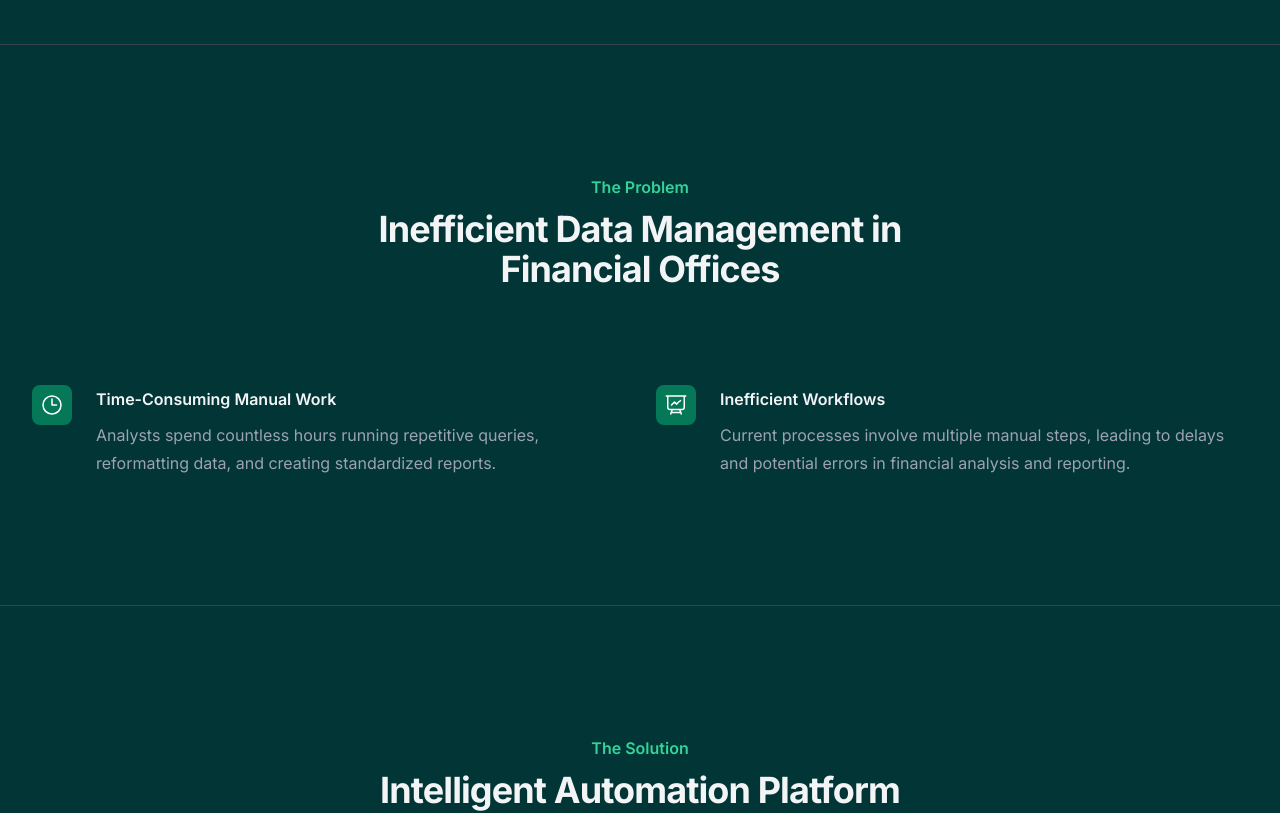
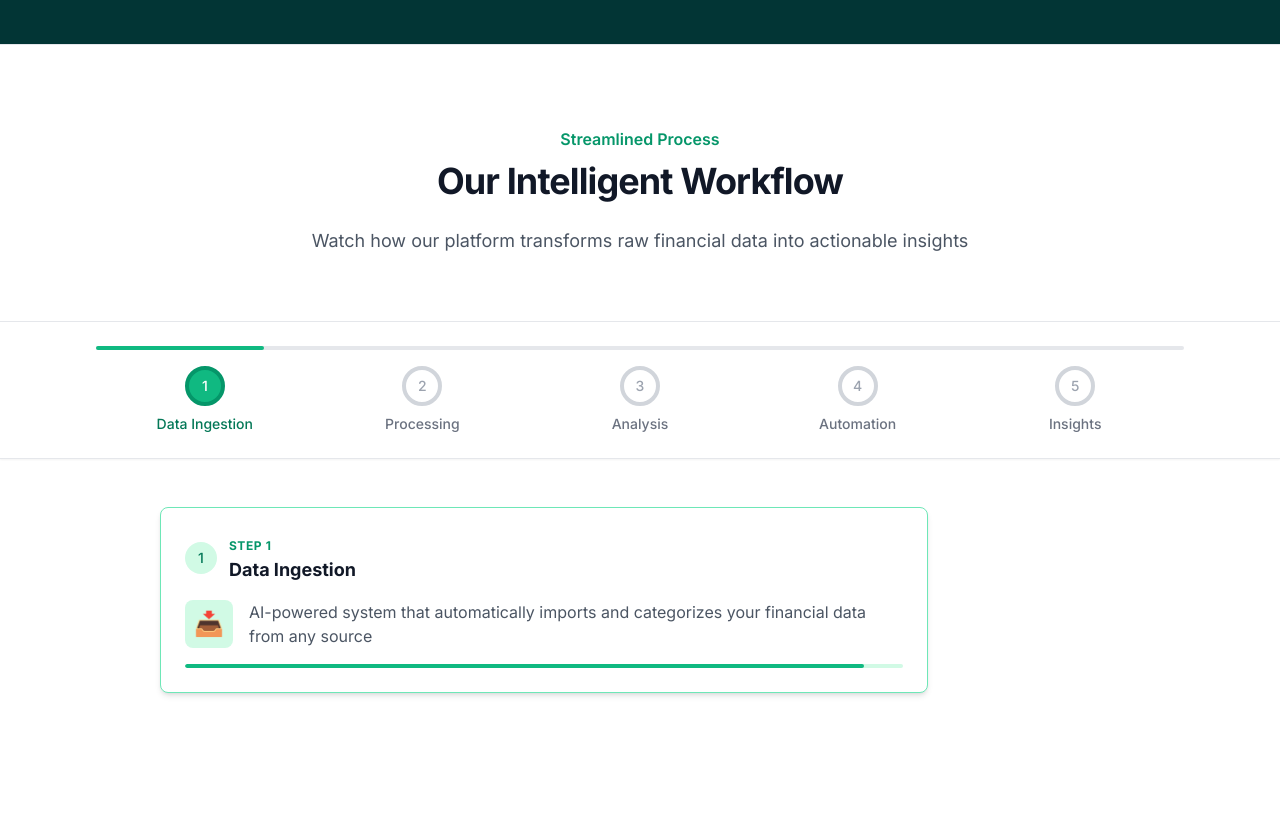
Before and after one commit to rvedula02/arcta-site, a Next.js app: page / in a window 1280 px wide. Shown: the part 500-1313 px from the top of the page. Built offline with nearby package versions, Linux system fonts and the light colour scheme.

Commit message:
looking better

```diff
--- a/src/app/page.tsx
+++ b/src/app/page.tsx
@@ -1,6 +1,5 @@
 import Hero from '@/components/sections/Hero';
-import Problem from '@/components/sections/Problem';
-import Solution from '@/components/sections/Solution';
+import AdvancedWorkflowAnimation from '@/components/sections/AdvancedWorkflowAnimation';
 import VideoDemo from '@/components/sections/VideoDemo';
 
 const features = [
@@ -91,8 +90,7 @@
   return (
     <div className="bg-dark-green text-gray-300">
       <Hero />
-      <Problem />
-      <Solution />
+      <AdvancedWorkflowAnimation />
       <VideoDemo />
 
       {/* Features section - Restyled as cards */}
--- a/src/components/sections/AdvancedWorkflowAnimation.tsx
+++ b/src/components/sections/AdvancedWorkflowAnimation.tsx
@@ -1,11 +1,11 @@
 'use client';
 
-import React, { useState, useEffect } from 'react';
+import React, { useState, useEffect, useRef } from 'react';
 import { motion, useScroll, useTransform } from 'framer-motion';
 
 export default function AdvancedWorkflowAnimation() {
   // Reference for the section
-  const sectionRef = React.useRef(null);
+  const sectionRef = useRef<HTMLDivElement>(null);
   const [activeStep, setActiveStep] = useState(0);
 
   // Define workflow steps
@@ -30,15 +30,14 @@
   useEffect(() => {
     const unsubscribe = scrollYProgress.onChange(value => {
       const stepCount = workflowSteps.length;
-      const stepSegment = 0.9 / stepCount;
 
       if (value < 0.1) {
         setActiveStep(0);
       } else if (value >= 0.9) {
         setActiveStep(stepCount + 1);
       } else {
-        const normalizedProgress = value / 0.9;
-        const currentStep = Math.ceil(normalizedProgress * stepCount);
+        const normalizedProgress = (value - 0.1) / 0.8; // Adjust progress range to exclude header/footer buffers
+        const currentStep = Math.max(1, Math.ceil(normalizedProgress * stepCount));
         setActiveStep(currentStep);
       }
     });
@@ -47,26 +46,26 @@
   }, [scrollYProgress, workflowSteps.length]);
 
   return (
-    <div ref={sectionRef} className="bg-gray-50 py-20">
+    <div ref={sectionRef} className="bg-white dark:bg-gray-900 py-20 text-gray-900 dark:text-gray-100 border-t border-gray-200 dark:border-gray-700">
       {/* Header */}
       <div className="mx-auto max-w-7xl px-6 lg:px-8 mb-16">
         <div className="mx-auto max-w-2xl lg:text-center">
-          <h2 className="text-base font-semibold leading-7 text-emerald-600">Streamlined Process</h2>
-          <p className="mt-2 text-3xl font-bold tracking-tight text-gray-900 sm:text-4xl">
+          <h2 className="text-base font-semibold leading-7 text-emerald-600 dark:text-emerald-400">Streamlined Process</h2>
+          <p className="mt-2 text-3xl font-bold tracking-tight sm:text-4xl">
             Our Intelligent Workflow
           </p>
-          <p className="mt-6 text-lg leading-8 text-gray-600">
+          <p className="mt-6 text-lg leading-8 text-gray-600 dark:text-gray-400">
             Watch how our platform transforms raw financial data into actionable insights
           </p>
         </div>
       </div>
 
-      {/* Fixed timeline header */}
-      <div className="sticky top-0 bg-gray-50 py-6 border-t border-b border-gray-200 z-50 shadow-sm">
+      {/* Fixed timeline header - Adjusted for dark mode */}
+      <div className="sticky top-0 bg-white dark:bg-gray-900 py-6 border-t border-b border-gray-200 dark:border-gray-700 z-10 shadow-sm">
         <div className="mx-auto max-w-6xl px-6 lg:px-8">
           <div className="relative">
             {/* Horizontal timeline line */}
-            <div className="h-1 bg-gray-200 rounded-full"></div>
+            <div className="h-1 bg-gray-200 dark:bg-gray-700 rounded-full"></div>
 
             {/* Animated progress line */}
             <motion.div
@@ -74,27 +73,26 @@
               style={{ width: lineProgress }}
             />
 
-            {/* Step markers */}
+            {/* Step markers - Adjusted for dark mode */}
             <div className="flex justify-between mt-4">
-              {workflowSteps.map((step, index) => {
+              {workflowSteps.map((step) => {
                 const isActive = activeStep >= step.id;
-                const isCurrent = activeStep === step.id;
 
                 return (
-                  <div key={step.id} className="flex flex-col items-center">
+                  <div key={step.id} className="flex flex-col items-center w-1/5 px-1">
                     {/* Step circle */}
-                    <div className={`w-10 h-10 rounded-full flex items-center justify-center text-sm font-medium border-4 ${
+                    <div className={`w-10 h-10 rounded-full flex items-center justify-center text-sm font-medium border-4 transition-colors duration-300 ${
                       isActive
-                        ? 'bg-emerald-500 text-white border-emerald-600'
-                        : 'bg-white text-gray-400 border-gray-300'
-                    } transition-colors duration-300`}>
+                        ? 'bg-emerald-500 text-white border-emerald-600 dark:border-emerald-700'
+                        : 'bg-white dark:bg-gray-800 text-gray-400 dark:text-gray-500 border-gray-300 dark:border-gray-600'
+                    }`}>
                       {step.id}
                     </div>
 
                     {/* Step name */}
-                    <p className={`mt-2 text-sm font-medium ${
-                      isActive ? 'text-emerald-700' : 'text-gray-500'
-                    } text-center transition-colors duration-300`}>
+                    <p className={`mt-2 text-xs sm:text-sm font-medium text-center transition-colors duration-300 ${
+                      isActive ? 'text-emerald-700 dark:text-emerald-300' : 'text-gray-500 dark:text-gray-400'
+                    }`}>
                       {step.name}
                     </p>
                   </div>
@@ -105,8 +103,8 @@
         </div>
       </div>
 
-      {/* Step contents - staggered cards */}
-      <div className="mx-auto max-w-5xl px-6 lg:px-8 mt-12">
+      {/* Step contents - staggered cards - Adjusted for dark mode */}
+      <div className="mx-auto max-w-5xl px-6 lg:px-8 mt-12 relative" style={{ minHeight: `${workflowSteps.length * 8}rem` }}> {/* Add min-height */}
         {workflowSteps.map((step, index) => {
           const isVisible = activeStep >= step.id;
           const isActive = activeStep === step.id;
@@ -116,10 +114,11 @@
             <div
               key={step.id}
               className={`mb-20 ${isLeft ? 'mr-auto ml-0' : 'ml-auto mr-0'} relative w-full md:w-4/5`}
+              style={{ minHeight: '10rem' }} // Ensure each step container has some height
             >
               <motion.div
-                className={`border rounded-lg shadow-md p-6 bg-white ${
-                  isActive ? 'border-emerald-300' : 'border-gray-100'
+                className={`border rounded-lg shadow-md p-6 bg-white dark:bg-gray-800 transition-colors duration-300 ${
+                  isActive ? 'border-emerald-300 dark:border-emerald-600' : 'border-gray-200 dark:border-gray-700'
                 }`}
                 initial={{ opacity: 0, y: 50, x: isLeft ? -20 : 20 }}
                 animate={{
@@ -131,31 +130,31 @@
               >
                 {/* Step indicator */}
                 <div className="flex items-center mb-4">
-                  <div className={`w-8 h-8 rounded-full flex items-center justify-center text-sm font-medium mr-3 ${
-                    isActive ? 'bg-emerald-100 text-emerald-700' : 'bg-gray-100 text-gray-500'
+                  <div className={`w-8 h-8 rounded-full flex items-center justify-center text-sm font-medium mr-3 transition-colors duration-300 ${
+                    isActive ? 'bg-emerald-100 text-emerald-700 dark:bg-emerald-900 dark:text-emerald-300' : 'bg-gray-100 text-gray-500 dark:bg-gray-700 dark:text-gray-400'
                   }`}>
                     {step.id}
                   </div>
                   <div>
-                    <span className={`text-xs uppercase tracking-wider font-bold ${
-                      isActive ? 'text-emerald-600' : 'text-gray-500'
+                    <span className={`text-xs uppercase tracking-wider font-bold transition-colors duration-300 ${
+                      isActive ? 'text-emerald-600 dark:text-emerald-400' : 'text-gray-500 dark:text-gray-400'
                     }`}>
                       Step {step.id}
                     </span>
-                    <h3 className="text-lg font-bold text-gray-900">{step.name}</h3>
+                    <h3 className="text-lg font-bold text-gray-900 dark:text-gray-100">{step.name}</h3>
                   </div>
                 </div>
 
                 <div className="flex items-start">
                   <div className="flex-shrink-0 mr-4">
-                    <div className={`w-12 h-12 rounded-lg flex items-center justify-center text-2xl ${
-                      isActive ? 'bg-emerald-100' : 'bg-gray-100'
+                    <div className={`w-12 h-12 rounded-lg flex items-center justify-center text-2xl transition-colors duration-300 ${
+                      isActive ? 'bg-emerald-100 dark:bg-emerald-900' : 'bg-gray-100 dark:bg-gray-700'
                     }`}>
                       {step.icon}
                     </div>
                   </div>
 
-                  <p className="text-gray-600">
+                  <p className="text-gray-600 dark:text-gray-400">
                     {step.description}
                   </p>
                 </div>
@@ -163,7 +162,7 @@
                 {/* Progress indicator for active step */}
                 {isActive && (
                   <motion.div
-                    className="w-full h-1 bg-emerald-100 mt-4 rounded-full overflow-hidden"
+                    className="w-full h-1 bg-emerald-100 dark:bg-emerald-900 mt-4 rounded-full overflow-hidden"
                     initial={{ opacity: 0 }}
                     animate={{ opacity: 1 }}
                     transition={{ delay: 0.3 }}
@@ -182,7 +181,7 @@
         })}
       </div>
 
-      {/* Final result - only shows after all steps are complete */}
+      {/* Final result - only shows after all steps are complete - Adjusted for dark mode */}
       {activeStep > workflowSteps.length && (
         <motion.div
           className="mt-12 mx-auto max-w-2xl px-6 lg:px-8"
@@ -190,14 +189,14 @@
           animate={{ opacity: 1, y: 0 }}
           transition={{ duration: 0.7 }}
         >
-          <div className="bg-gradient-to-r from-emerald-50 to-blue-50 p-8 rounded-xl shadow-lg border border-emerald-100 text-center">
+          <div className="bg-gradient-to-r from-emerald-50 to-blue-50 dark:from-emerald-900 dark:to-blue-900 p-8 rounded-xl shadow-lg border border-emerald-100 dark:border-emerald-800 text-center">
             <div className="text-6xl mb-6">✨</div>
 
-            <h3 className="text-3xl font-bold text-gray-900">
+            <h3 className="text-3xl font-bold text-gray-900 dark:text-gray-100">
               Intelligence, Delivered
             </h3>
 
-            <p className="mt-4 text-gray-600 max-w-lg mx-auto text-lg">
+            <p className="mt-4 text-gray-600 dark:text-gray-400 max-w-lg mx-auto text-lg">
               Our platform transforms hours of manual work into minutes of automated processing,
               delivering actionable insights for your financial operations.
             </p>
--- a/src/components/sections/VideoDemo.tsx
+++ b/src/components/sections/VideoDemo.tsx
@@ -22,15 +22,6 @@
             className="w-full h-full"
           ></iframe>
         </div>
-
-        <div className="mt-10 flex justify-center">
-          <a
-            href="/demo"
-            className="rounded-md bg-emerald-600 px-3.5 py-2.5 text-sm font-semibold text-white shadow-sm hover:bg-emerald-500 focus-visible:outline focus-visible:outline-2 focus-visible:outline-offset-2 focus-visible:outline-emerald-600"
-          >
-            Request a Full Demo
-          </a>
-        </div>
       </div>
     </div>
   );
```
Also changed, not shown: 1 other file (tests, documents, lock files or other folders).
